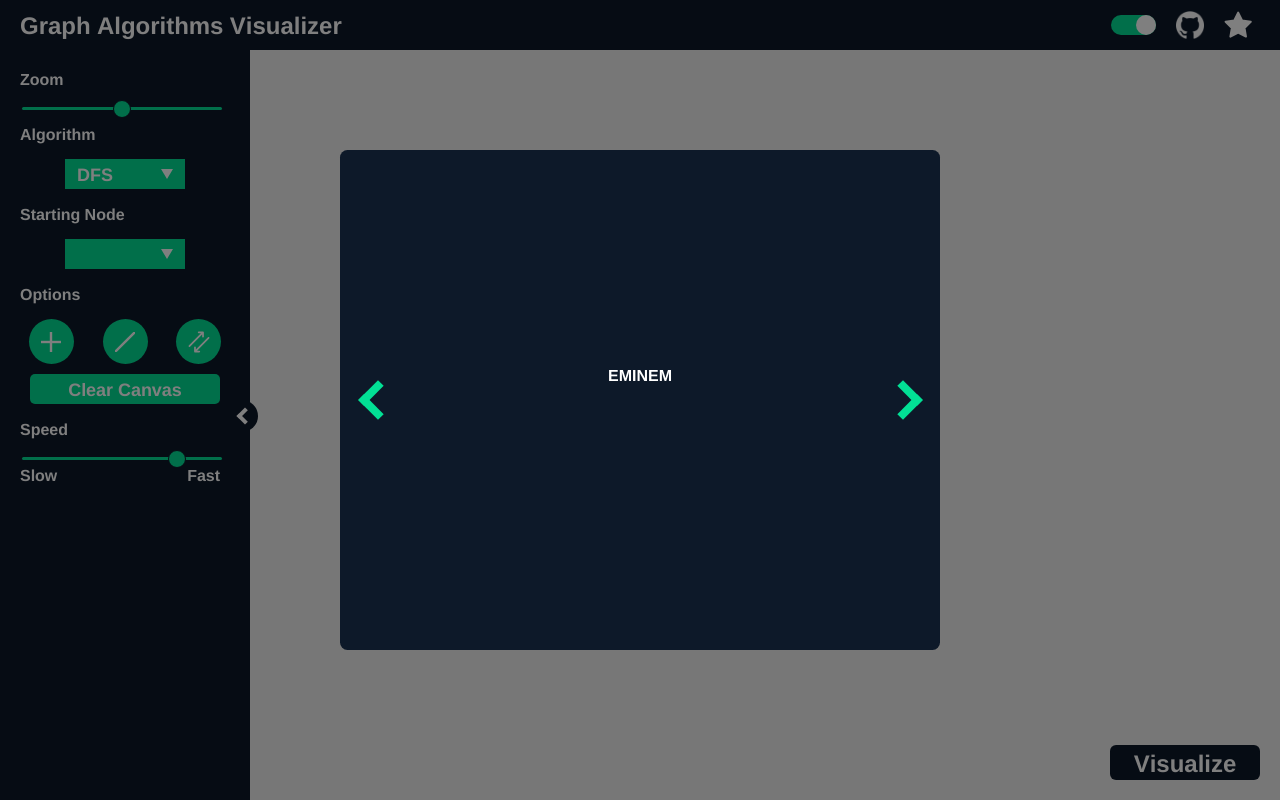
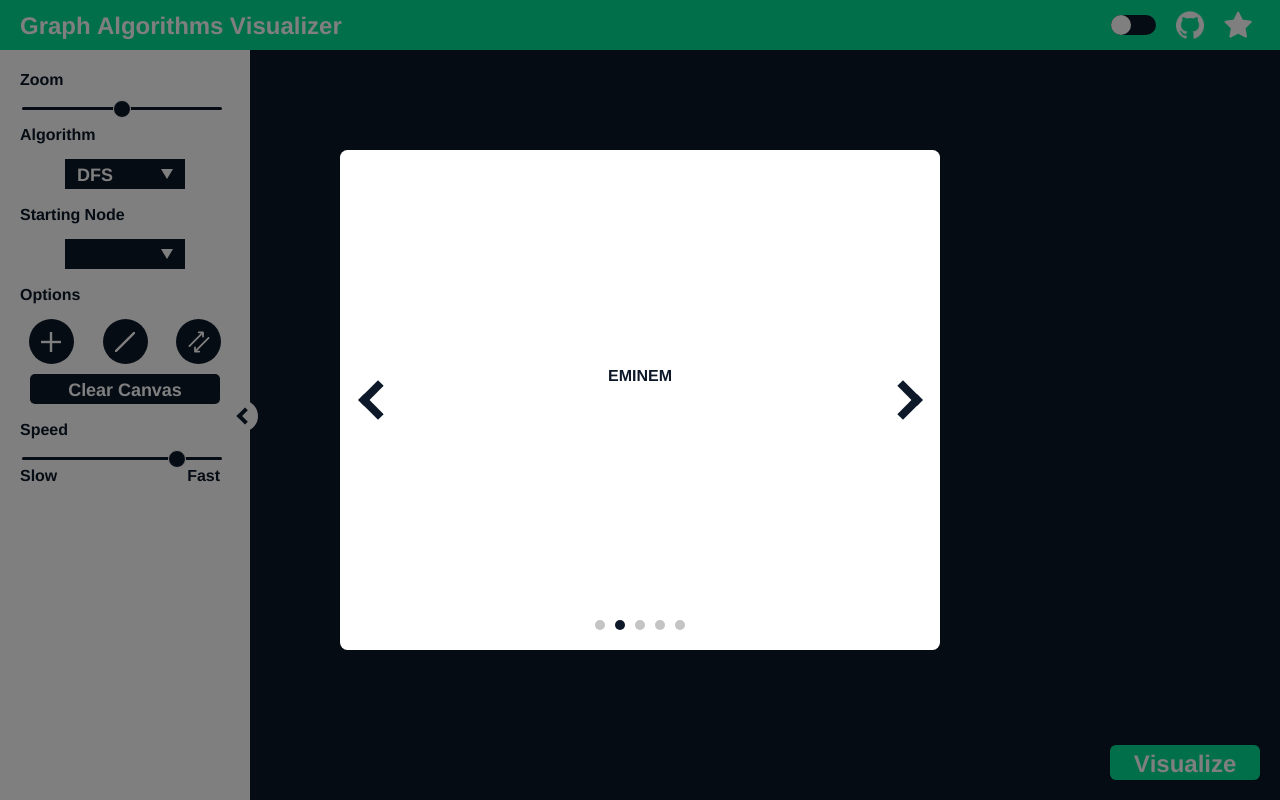
Before and after one commit to KarimElghamry/GraphAV, a React (Create React App) app: page / in a window 1280 px wide. Built offline with nearby package versions, Linux system fonts and the light colour scheme.

Commit message:
add: selected prop to Circles

```diff
--- a/src/App.tsx
+++ b/src/App.tsx
@@ -6,7 +6,7 @@ import Theme from './models/Theme';
 import Tutorial from './components/Tutorial/Tutorial';
 
 const App: React.FC<{}> = (): ReactElement => {
-  const [globalTheme, setGlobalTheme] = useState<Theme>(themes.light);
+  const [globalTheme, setGlobalTheme] = useState<Theme>(themes.dark);
 
   return (
     <ThemeProvider theme={globalTheme}>
--- a/src/components/Tutorial/Carousel/Carousel.tsx
+++ b/src/components/Tutorial/Carousel/Carousel.tsx
@@ -3,6 +3,7 @@ import Container from './Container';
 import Arrow from './Arrow';
 import Column from '../../common/Column';
 import Row from '../../common/Row';
+import CircleIndicators from './CircleIndicators/CircleIndicators';
 
 interface Props {
   children?: Array<ReactElement> | ReactElement;
@@ -18,10 +19,9 @@ const Carousel: React.FC<Props> = (props: Props): ReactElement => {
         <Row justifyContent="center" style={{height: '90%', width: '100%'}}>
           EMINEM
         </Row>
-        <Row
-          justifyContent="center"
-          style={{height: '10%', width: '100%'}}
-        ></Row>
+        <Row justifyContent="center" style={{height: '10%', width: '100%'}}>
+          <CircleIndicators circlesCount={5} selected={1}></CircleIndicators>
+        </Row>
       </Column>
       <Column width="100px">
         <Arrow direction="right"></Arrow>
--- a/src/components/Tutorial/Carousel/CircleIndicators/Circle.tsx
+++ b/src/components/Tutorial/Carousel/CircleIndicators/Circle.tsx
@@ -1,11 +1,24 @@
 import styled from 'styled-components';
+import themes from '../../../../themes';
 
-const Circle = styled.div`
+interface Props {
+  isSelected: boolean;
+}
+
+const Circle = styled.div<Props>`
   height: 10px;
   width: 10px;
   border-radius: 10px;
   margin: 5px;
-  background-color: white;
+  background-color: ${(props) =>
+    props.isSelected
+      ? props.theme.name === 'dark'
+        ? themes.light.navbar.background
+        : themes.dark.navbar.background
+      : props.theme.name === 'dark'
+      ? '#C4C4C4'
+      : 'white'};
+  cursor: pointer;
 `;
 
 export default Circle;
--- a/src/components/Tutorial/Carousel/CircleIndicators/CircleIndicators.tsx
+++ b/src/components/Tutorial/Carousel/CircleIndicators/CircleIndicators.tsx
@@ -9,9 +9,12 @@ interface Props {
 const CircleIndicators: React.FC<Props> = (props: Props): ReactElement => {
   return (
     <React.Fragment>
-      {Array(props.circlesCount).map((_, index: number) => (
-        <Circle></Circle>
-      ))}
+      {[...Array(props.circlesCount)].map((_, index: number) => {
+        console.log('eminem');
+        return (
+          <Circle key={index} isSelected={index === props.selected}></Circle>
+        );
+      })}
     </React.Fragment>
   );
 };
```
